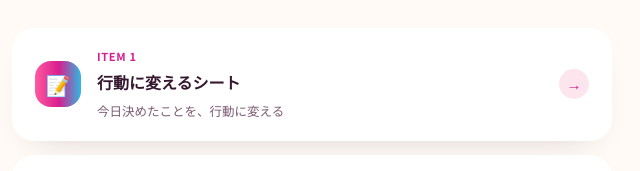
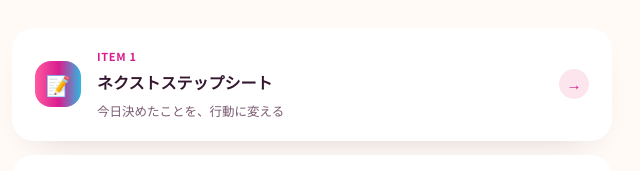
Before and after one commit to gramhack-labs/gramhack-tokuten, a plain HTML site: page index.html in a window 1280 px wide. Shown: the part 428-599 px from the top of the page, 328-968 px from the left. Drawn offline with Linux system fonts and the light colour scheme.

Commit message:
Add files via upload

```diff
--- a/index.html
+++ b/index.html
@@ -172,7 +172,7 @@
   var items = [
     {
       icon: "📝",
-      title: "行動に変えるシート",
+      title: "ネクストステップシート",
       desc: "今日決めたことを、行動に変える",
       url: "next-step-sheet.html"
     },
```
